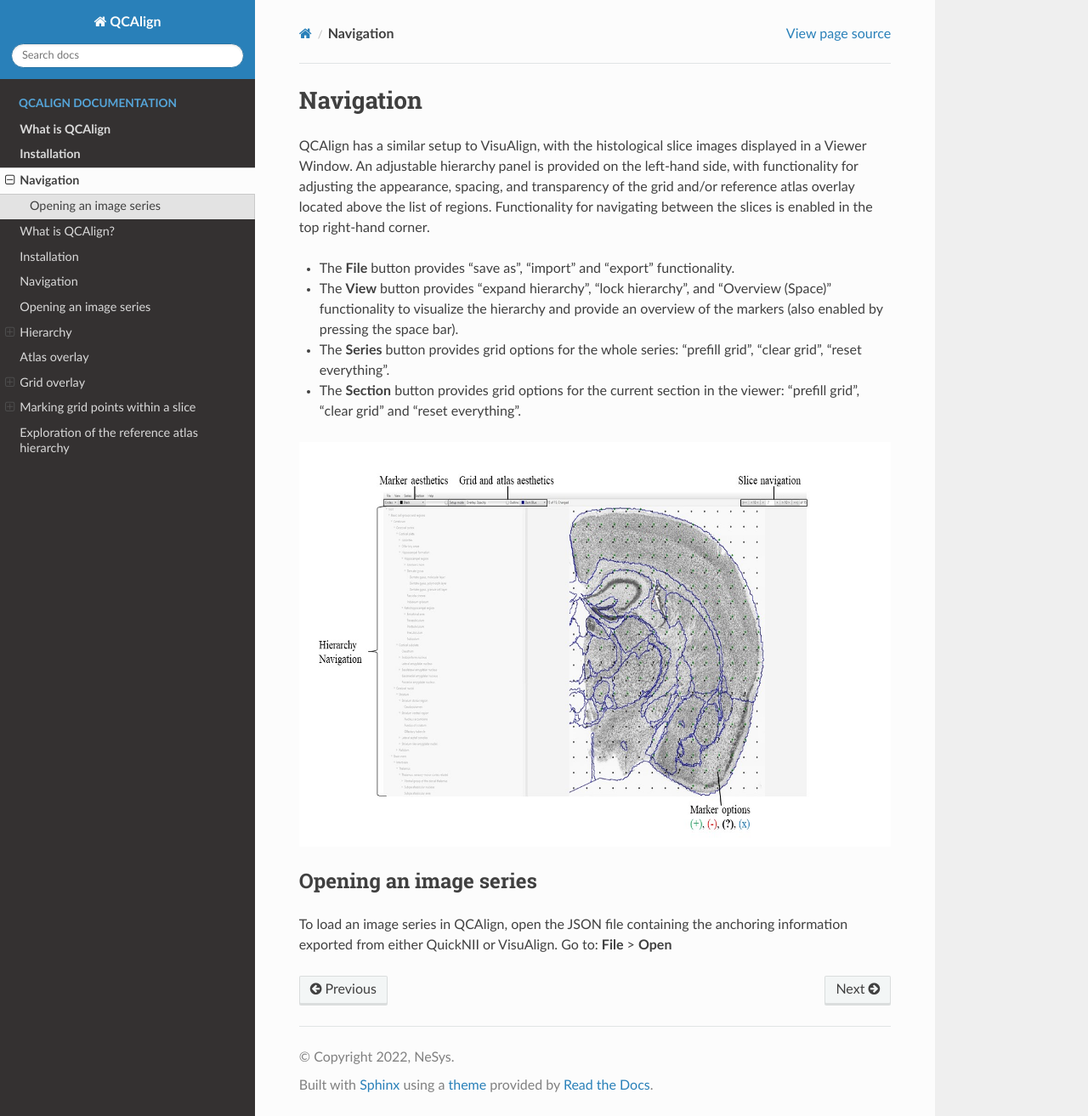
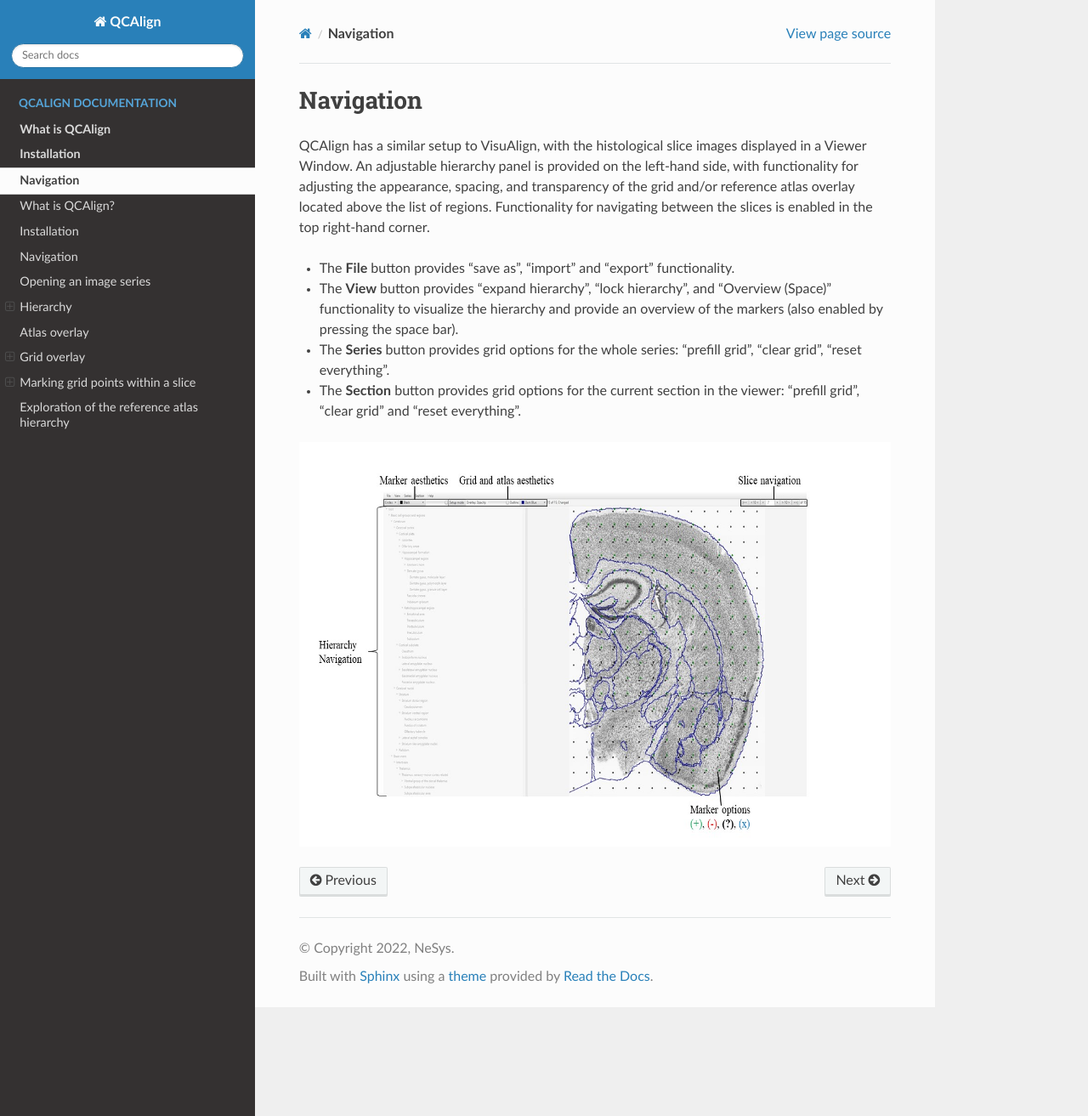
Before and after one commit to Neural-Systems-at-UIO/QCAlign, a Sphinx documentation site: the page built from docs/navigation.rst, in a window 1280 px wide and 1313 px high. Shown: the whole window at 85% size. Built offline with Sphinx 7.4.7 and the Read the Docs theme 2.0.0, drawn with Linux system fonts in a browser that asks for light colours.

Commit message:
Update navigation.rst

```diff
--- a/docs/navigation.rst
+++ b/docs/navigation.rst
@@ -20,10 +20,3 @@
 .. image:: vertopal_cbedec83746b4aa08b3d6abec4c06604/media/image1.jpeg
    :width: 8.13333in
    :height: 4.95833in
-
-Opening an image series
-=======================
-
-To load an image series in QCAlign, open the JSON file containing the
-anchoring information exported from either QuickNII or VisuAlign. Go to:
-**File** > **Open**
```
